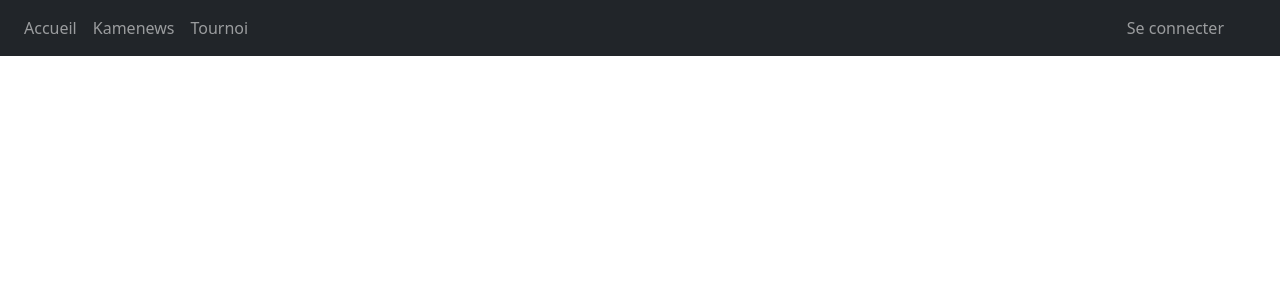
After one commit to AyunGaming/GuildMasters, a PHP site: template app/Templates/base.twig in a window 1280 px wide. The commit adds this page. Shown: the top 300 px of the page. Run offline with PHP 8.4, Linux system fonts and the light colour scheme; the template is opened without the code that fills it, so the values that code supplies are empty; some libraries are stand-ins or nearby versions.

Commit message:
Create base navbar

```diff
--- /dev/null
+++ b/app/Templates/base.twig
@@ -0,0 +1,57 @@
+<!doctype html>
+<html lang="fr">
+	<head>
+		<meta charset="UTF-8">
+		<meta name="viewport"
+			  content="width=device-width, user-scalable=no, initial-scale=1.0, maximum-scale=1.0, minimum-scale=1.0">
+		<meta http-equiv="X-UA-Compatible" content="ie=edge">
+
+		<link href="https://cdn.jsdelivr.net/npm/bootstrap@5.0.2/dist/css/bootstrap.min.css" rel="stylesheet"
+			  integrity="sha384-EVSTQN3/azprG1Anm3QDgpJLIm9Nao0Yz1ztcQTwFspd3yD65VohhpuuCOmLASjC" crossorigin="anonymous">
+		<script src="https://cdn.jsdelivr.net/npm/bootstrap@5.0.2/dist/js/bootstrap.bundle.min.js"
+				integrity="sha384-MrcW6ZMFYlzcLA8Nl+NtUVF0sA7MsXsP1UyJoMp4YLEuNSfAP+JcXn/tWtIaxVXM" crossorigin="anonymous"></script>
+
+		<title>{% block title %} {% endblock %}</title>
+
+		{% block styles %} {% endblock %}
+		{% block script %} {% endblock %}
+	</head>
+
+	<header>
+		<nav class="navbar navbar-icon-top navbar-expand-sm navbar-dark bg-dark">
+			<a href="{{ url_for('home') }}" class="navbar-brand mb-0">
+			</a>
+
+			<button type="button" data-bs-toggle="collapse" data-bs-target="#navbarNav" class="navbar-toggler" aria-controls="navbarNav"
+					aria-expanded="false" aria-label="Toggle navigation">
+				<span class="navbar-toggler-icon"></span>
+			</button>
+			<div id="navbarNav" class="collapse navbar-collapse">
+				<ul class="navbar-nav me-auto">
+					<li class="nav-item active">
+						<a class="nav-link" href="{{ url_for('home') }}">Accueil</a>
+					</li>
+					<li class="nav-item">
+						<a class="nav-link" href="#">Kamenews</a>
+					</li>
+					<li class="nav-item">
+						<a class="nav-link" href="#">Tournoi</a>
+					</li>
+				</ul>
+				<ul class="navbar-nav navbar-right me-5">
+					<li class="nav-item">
+						{% if user_id is null %}
+							<a class="nav-link d-flex" href="#">Se connecter</a>
+						{% else %}
+							<a class="nav-link d-flex" href="#">Se déconnecter</a>
+						{% endif %}
+					</li>
+				</ul>
+			</div>
+		</nav>
+	</header>
+
+	<body>
+		{% block body %} {% endblock %}
+	</body>
+</html>
```
Also changed, not shown: public/index.php (+10 -4 lines).
